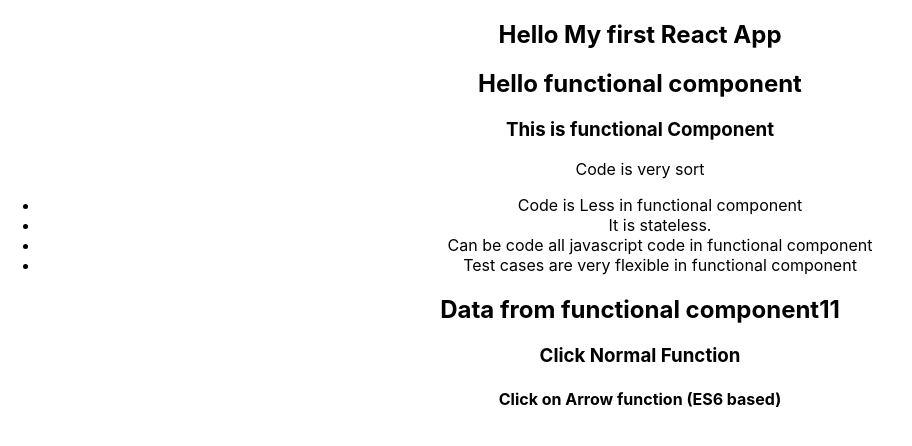
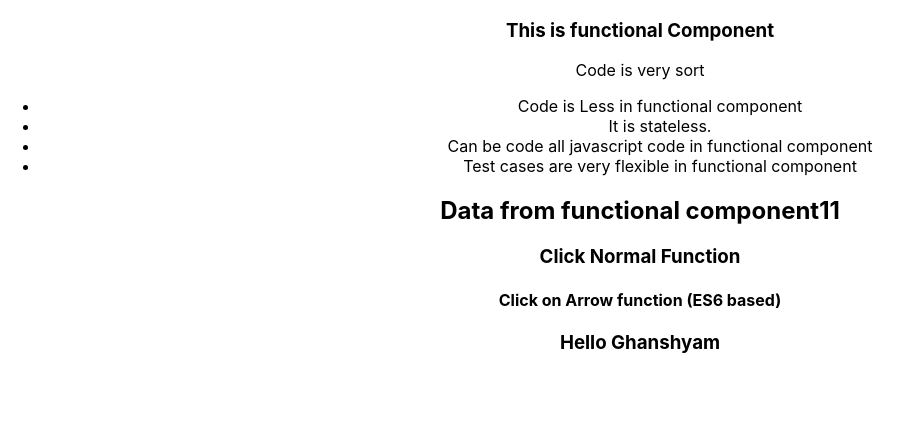
Before and after one commit to uilegends/reactjs, a React (Create React App) app: page / in a window 1280 px wide. Shown: the top 446 px of the page, without its empty margins (0-912 px from the left). Built offline with nearby package versions, Linux system fonts and the light colour scheme.

Commit message:
created class components

```diff
--- a/src/App.js
+++ b/src/App.js
@@ -2,12 +2,14 @@
 import Home from './Home';
 import Profile from './Profile';
 import Users from './functional_component/Users';
+import Userclass from './class_component/UserClass';
 function App() {
   return (
     <div className="App">
-      <Home />
-      <Profile />
+      {/* <Home /> */}
+      {/* <Profile /> */}
       <Users data="Data from functional component11" />
+      <Userclass />
     </div>
   );
 }
--- /dev/null
+++ b/src/class_component/UserClass.js
@@ -0,0 +1,21 @@
+import React from 'react';
+
+class Userclass extends React.Component {
+    constructor() {
+        super();
+        this.state = {
+            user: 'Ghanshyam'
+        }
+    }
+    render() {
+        return (
+            <div>
+                <h3>
+                    Hello {this.state.user}
+                </h3>
+            </div>
+        )
+    }
+}
+
+export default Userclass;
```
